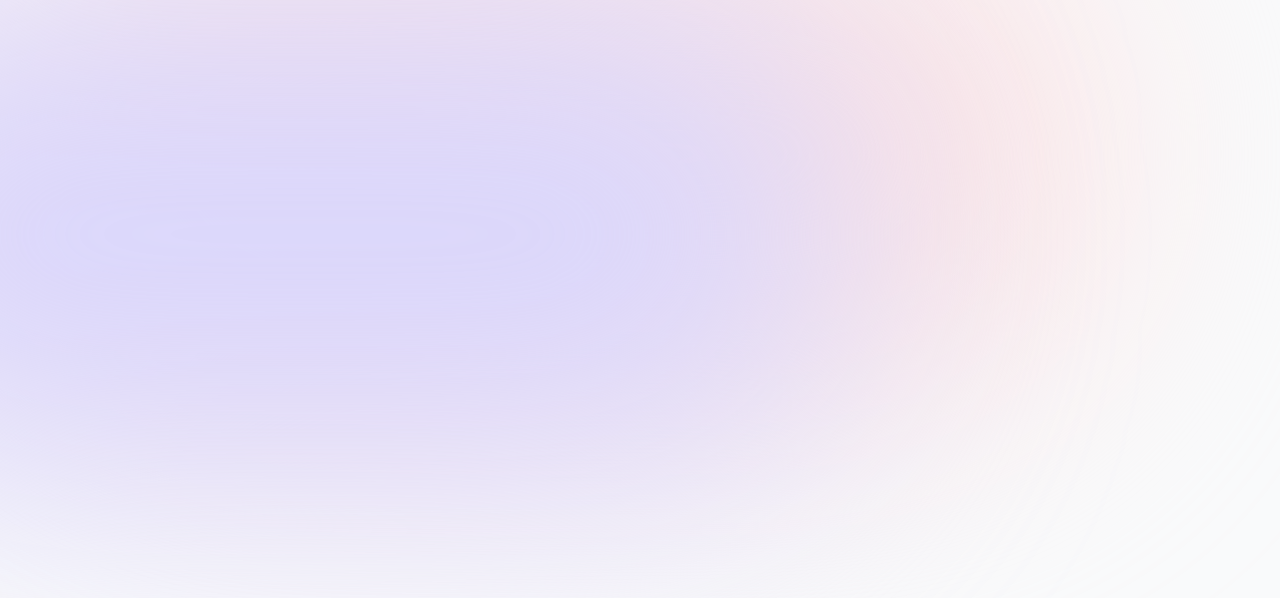
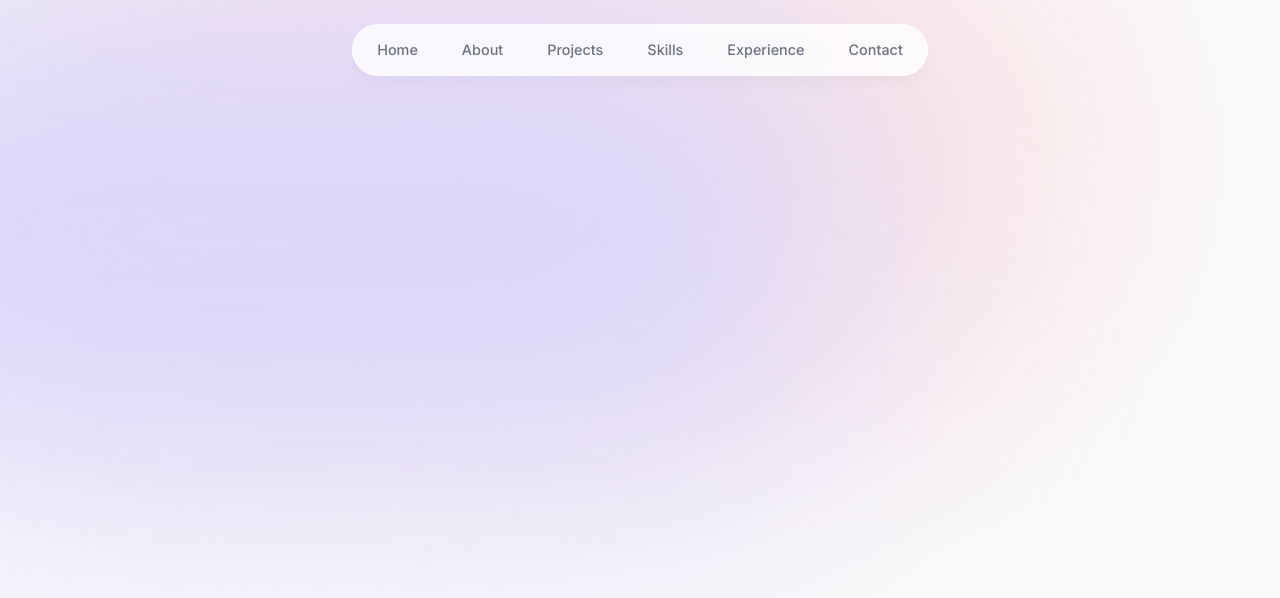
Before and after one commit to duonghao/nextjs-portfolio-vercel, a Next.js app: page / in a window 1280 px wide. Shown: the top 598 px of the page. Built offline with nearby package versions, Linux system fonts and the light colour scheme.

Commit message:
Add header component

```diff
--- a/app/layout.tsx
+++ b/app/layout.tsx
@@ -1,3 +1,4 @@
+import Header from '@/components/header';
 import './globals.css';
 import { Inter } from 'next/font/google';
 
@@ -18,6 +19,7 @@
       <body className={`${inter.className} bg-gray-50 text-gray-950 relative`}>
         <div className="-z-10 bg-[#fbe2e3] absolute top-[-6rem] right-[11rem] h-[31.25rem] w-[31.25rem] rounded-full blur-[8rem] sm:w-[68.75rem]"></div>
         <div className="-z-10 bg-[#dbd7fb] absolute top-[-1rem] left-[-35rem] h-[31.25rem] w-[50rem] rounded-full blur-[8rem] sm:w-[68.75rem] md:left-[-33rem] lg:left-[-28rem] xl:left-[-15rem] 2xl:left-[-5rem]"></div>
+        <Header />
         {children}
       </body>
     </html>
--- /dev/null
+++ b/components/header.tsx
@@ -0,0 +1,37 @@
+'use client';
+
+import React from 'react';
+import { motion } from 'framer-motion';
+import { links } from '@/lib/data';
+import Link from 'next/link';
+
+export default function Header() {
+  return (
+    <header className="z-[999] relative">
+      <motion.div
+        className="fixed top-0 left-1/2 h-[4.5rem] w-full rounded-none border border-white border-opacity-40 bg-white bg-opacity-80 shadow-lg shadow-black/[0.03] backdrop-blur-[0.5rem] sm:top-6 sm:h-[3.25rem] sm:w-[36rem] sm:rounded-full"
+        initial={{ y: -100, x: '-50%', opacity: 0 }}
+        animate={{ y: 0, x: '-50%', opacity: 1 }}
+      ></motion.div>
+      <nav className="flex fixed top-[0.15rem] left-1/2 h-12 -translate-x-1/2 py-2 sm:top-[1.7rem] sm:h-[initial] sm:py-0">
+        <ul className="flex w-[22rem] flex-wrap items-center justify-center gap-y-1 text-[0.9rem] font-medium text-gray-500 sm:w-[initial] sm:flex-nowrap sm:gap-5">
+          {links.map((link) => (
+            <motion.li
+              className="h-3/4 flex items-center justify-center"
+              key={link.hash}
+              initial={{ y: -100, opacity: 0 }}
+              animate={{ y: 0, opacity: 1 }}
+            >
+              <Link
+                className="w-full items-center justify-center px-3 py-3 hover:text-gray-950 transition"
+                href={link.hash}
+              >
+                {link.name}
+              </Link>
+            </motion.li>
+          ))}
+        </ul>
+      </nav>
+    </header>
+  );
+}
--- a/package.json
+++ b/package.json
@@ -15,6 +15,7 @@
     "autoprefixer": "10.4.16",
     "eslint": "8.50.0",
     "eslint-config-next": "13.5.3",
+    "framer-motion": "^10.16.4",
     "next": "13.5.3",
     "postcss": "8.4.30",
     "react": "18.2.0",
```
Also changed, not shown: 1 other file (tests, documents, lock files or other folders).
